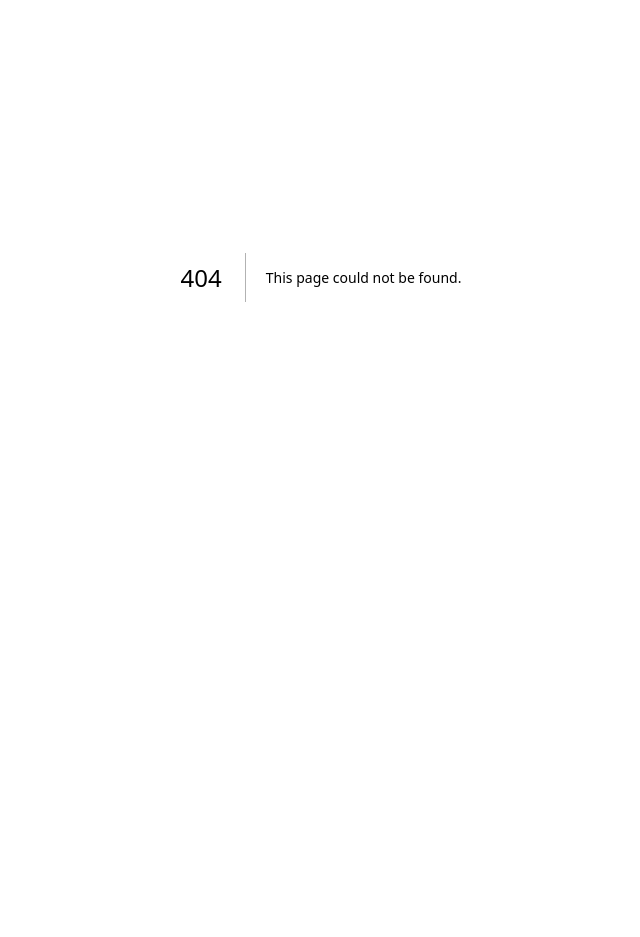
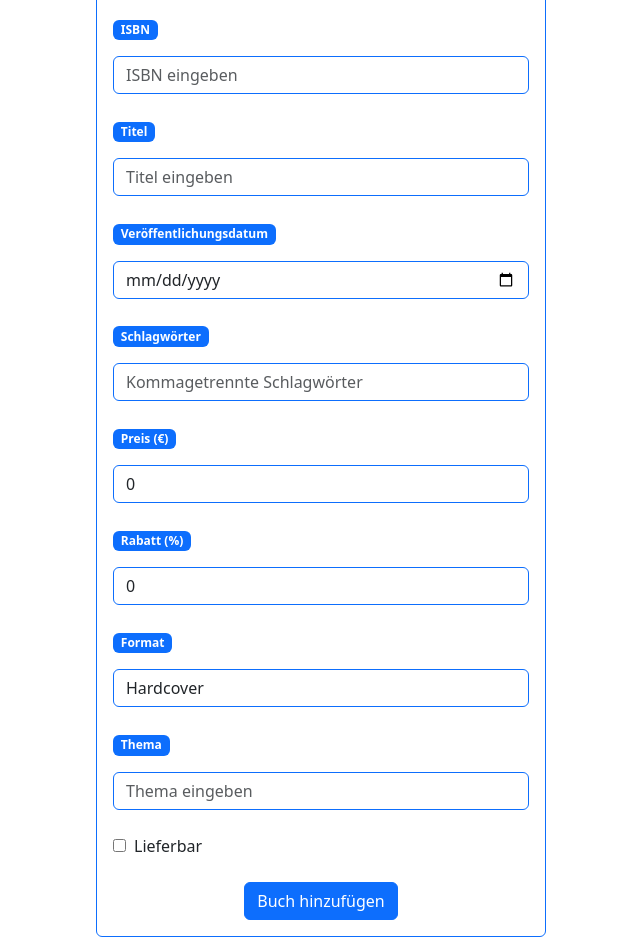
Before and after one commit to MarcoC567/buch_frontend, a Next.js app: page /add in a window 1280 px wide. Before the commit this address had no page. Shown: the part 180-1117 px from the top of the page, without its empty margins (319-959 px from the left). Before the commit the page ends 857 px from the top, so only its background shows below. Built offline with nearby package versions, Linux system fonts and the light colour scheme.

Commit message:
Funktion zum hinzufügen eines Buch

```diff
--- /dev/null
+++ b/src/app/add/page.tsx
@@ -0,0 +1,236 @@
+'use client';
+
+import React, { useState } from 'react';
+import axios from 'axios';
+import { Alert, Badge, Button, Spinner } from 'react-bootstrap';
+import { useRouter } from 'next/navigation';
+
+const ADD_BOOK_MUTATION = `
+  mutation CreateBook($input: BuchDTO!) {
+    create(input: $input) {
+      id
+    }
+  }
+`;
+
+const AddPage = () => {
+  const [formData, setFormData] = useState({
+    isbn: '',
+    titel: '',
+    datum: '',
+    schlagwoerter: '',
+    preis: 0,
+    rabatt: 0,
+    art: 'Hardcover',
+    thema: '',
+    lieferbar: false,
+  });
+
+  const [loading, setLoading] = useState(false);
+  const [errorMessage, setErrorMessage] = useState('');
+  const router = useRouter();
+
+  const handleChange = (e: React.ChangeEvent<HTMLInputElement | HTMLTextAreaElement | HTMLSelectElement>) => {
+    const { name, value, type } = e.target;
+
+    if (type === 'checkbox') {
+      setFormData((prev) => ({
+        ...prev,
+        [name]: e.target.checked,
+      }));
+    } else {
+      setFormData((prev) => ({
+        ...prev,
+        [name]: name === 'preis' || name === 'rabatt' ? parseFloat(value) : value,
+      }));
+    }
+  };
+
+  const handleSubmit = async (e: React.FormEvent) => {
+    e.preventDefault();
+    setLoading(true);
+    setErrorMessage('');
+
+    const { schlagwoerter, ...rest } = formData;
+    const input = {
+      ...rest,
+      schlagwoerter: schlagwoerter.split(',').map((tag) => tag.trim()).filter((tag) => tag !== ''),
+    };
+
+    try {
+      const response = await axios.post('https://localhost:3001/graphql', {
+        query: ADD_BOOK_MUTATION,
+        variables: { input },
+      });
+      const { data, errors } = response.data;
+
+      if (errors) {
+        throw new Error(errors[0].message);
+      }
+
+      alert(`Buch erfolgreich hinzugefügt! ID: ${data.create.id}`);
+      router.push('/'); // Redirect to homepage or book list
+    } catch (err: any) {
+      console.error('Fehler beim Hinzufügen des Buches:', err);
+      setErrorMessage(err.message || 'Unbekannter Fehler');
+    } finally {
+      setLoading(false);
+    }
+  };
+
+  return (
+    <div
+      style={{
+        display: 'flex',
+        justifyContent: 'center',
+        alignItems: 'center',
+        marginTop: '50px',
+      }}
+    >
+      <div className="card border-primary" style={{ width: '450px', height: 'auto' }}>
+        <div className="card-body">
+          <h5 className="card-title text-center mb-5">Neues Buch hinzufügen</h5>
+          {/* ISBN Field */}
+          <div className="mb-4" style={{ maxWidth: '500px', margin: '0 auto' }}>
+            <Badge className="mb-3" style={{ display: 'inline-block', width: 'auto' }}>
+              ISBN
+            </Badge>
+            <input
+              type="text"
+              className="form-control border-primary"
+              placeholder="ISBN eingeben"
+              name="isbn"
+              value={formData.isbn}
+              onChange={handleChange}
+            />
+          </div>
+          {/* Title Field */}
+          <div className="mb-4" style={{ maxWidth: '500px', margin: '0 auto' }}>
+            <Badge className="mb-3" style={{ display: 'inline-block', width: 'auto' }}>
+              Titel
+            </Badge>
+            <input
+              type="text"
+              className="form-control border-primary"
+              placeholder="Titel eingeben"
+              name="titel"
+              value={formData.titel}
+              onChange={handleChange}
+            />
+          </div>
+          {/* Date Field */}
+          <div className="mb-4" style={{ maxWidth: '500px', margin: '0 auto' }}>
+            <Badge className="mb-3" style={{ display: 'inline-block', width: 'auto' }}>
+              Veröffentlichungsdatum
+            </Badge>
+            <input
+              type="date"
+              className="form-control border-primary"
+              name="datum"
+              value={formData.datum}
+              onChange={handleChange}
+            />
+          </div>
+          {/* Schlagwörter Field */}
+          <div className="mb-4" style={{ maxWidth: '500px', margin: '0 auto' }}>
+            <Badge className="mb-3" style={{ display: 'inline-block', width: 'auto' }}>
+              Schlagwörter
+            </Badge>
+            <input
+              type="text"
+              className="form-control border-primary"
+              placeholder="Kommagetrennte Schlagwörter"
+              name="schlagwoerter"
+              value={formData.schlagwoerter}
+              onChange={handleChange}
+            />
+          </div>
+          {/* Price Field */}
+          <div className="mb-4" style={{ maxWidth: '500px', margin: '0 auto' }}>
+            <Badge className="mb-3" style={{ display: 'inline-block', width: 'auto' }}>
+              Preis (€)
+            </Badge>
+            <input
+              type="number"
+              className="form-control border-primary"
+              placeholder="Preis eingeben"
+              name="preis"
+              value={formData.preis}
+              onChange={handleChange}
+            />
+          </div>
+          {/* Rabatt Field */}
+          <div className="mb-4" style={{ maxWidth: '500px', margin: '0 auto' }}>
+            <Badge className="mb-3" style={{ display: 'inline-block', width: 'auto' }}>
+              Rabatt (%)
+            </Badge>
+            <input
+              type="number"
+              className="form-control border-primary"
+              placeholder="Rabatt in %"
+              name="rabatt"
+              value={formData.rabatt}
+              onChange={handleChange}
+            />
+          </div>
+          {/* Format Dropdown */}
+          <div className="mb-4" style={{ maxWidth: '500px', margin: '0 auto' }}>
+            <Badge className="mb-3" style={{ display: 'inline-block', width: 'auto' }}>
+              Format
+            </Badge>
+            <select
+              className="form-control border-primary"
+              name="art"
+              value={formData.art}
+              onChange={handleChange}
+            >
+              <option value="Hardcover">Hardcover</option>
+              <option value="Kindle">Kindle</option>
+              <option value="Softcover">Softcover</option>
+            </select>
+          </div>
+          {/* Thema Field */}
+          <div className="mb-4" style={{ maxWidth: '500px', margin: '0 auto' }}>
+            <Badge className="mb-3" style={{ display: 'inline-block', width: 'auto' }}>
+              Thema
+            </Badge>
+            <input
+              type="text"
+              className="form-control border-primary"
+              placeholder="Thema eingeben"
+              name="thema"
+              value={formData.thema}
+              onChange={handleChange}
+            />
+          </div>
+          {/* Lieferbar Checkbox */}
+          <div className="mb-4" style={{ maxWidth: '500px', margin: '0 auto' }}>
+            <input
+              type="checkbox"
+              name="lieferbar"
+              checked={formData.lieferbar}
+              onChange={handleChange}
+            />
+            <span style={{ marginLeft: '8px' }}>Lieferbar</span>
+          </div>
+          {/* Submit Button */}
+          <div className="text-center mt-4">
+            <Button variant="primary" style={{ minWidth: '120px' }} onClick={handleSubmit} disabled={loading}>
+              {loading ? (
+                <>
+                  <Spinner animation="border" size="sm" className="me-2" />
+                  Hinzufügen...
+                </>
+              ) : (
+                'Buch hinzufügen'
+              )}
+            </Button>
+            {errorMessage && <Alert variant="danger" className="mt-3">{errorMessage}</Alert>}
+          </div>
+        </div>
+      </div>
+    </div>
+  );
+};
+
+export default AddPage;
--- a/src/app/page.tsx
+++ b/src/app/page.tsx
@@ -27,6 +27,7 @@ const Homepage: React.FC = () => {
   // Fetch data from the backend
   const fetchCards = async () => {
     try {
+
       const response = await axios.post(
         "https://localhost:3000/graphql",
         {
```
